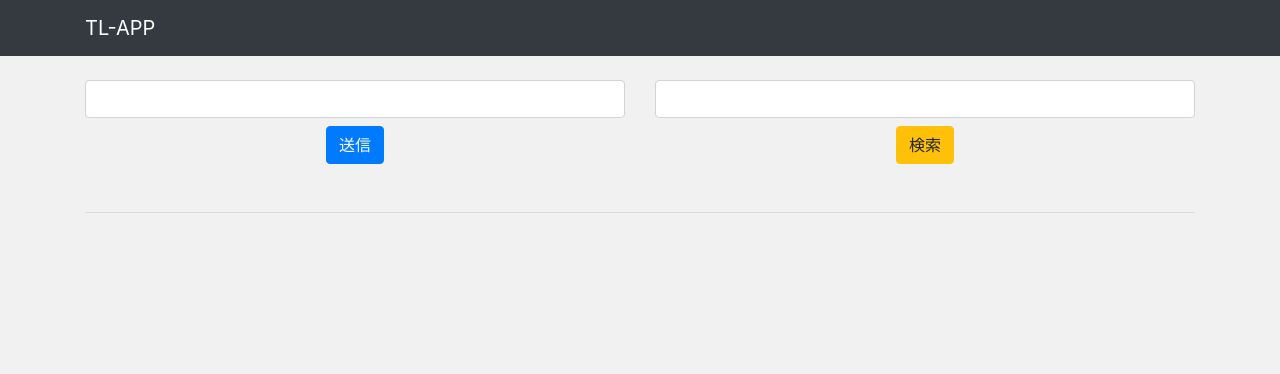
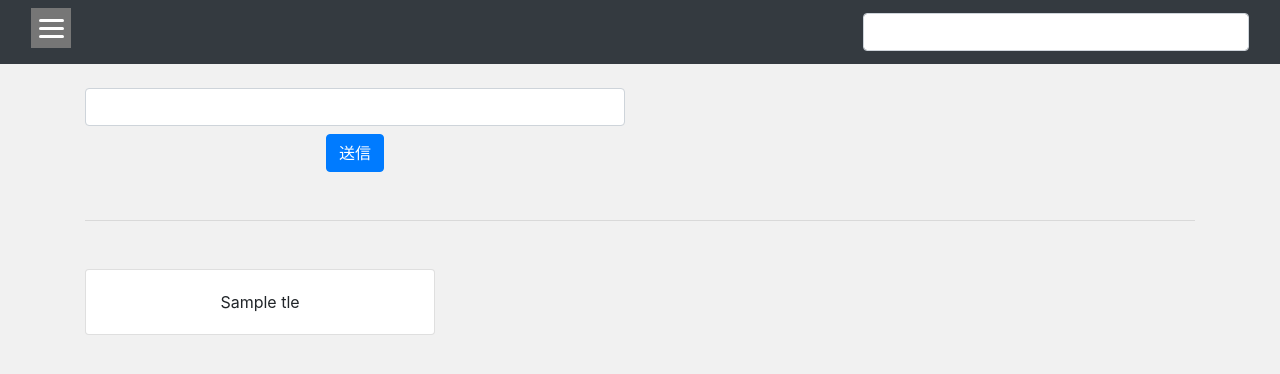
Before and after one commit to matsudakentarou/TL-App, a Django app: page / in a window 1280 px wide. Shown: the top 374 px of the page. Run offline with Django 4.2, Linux system fonts and the light colour scheme; tables that the repository leaves empty hold one stand-in row (values such as "Sample post"); some libraries are stand-ins or nearby versions.

Commit message:
making header

```diff
--- a/TL_app/static/css/style.css
+++ b/TL_app/static/css/style.css
@@ -14,3 +14,77 @@
       main {
 	flex: 1;
       }
+
+
+      .menu-btn {
+
+	  display: flex;
+	  height: 40px;
+	  width: 40px;
+	  justify-content: center;
+	  align-items: center;
+	  z-index: 90;
+	  background-color: #767676;
+      }
+      .menu-btn span,
+      .menu-btn span:before,
+      .menu-btn span:after {
+	  content: '';
+	  display: block;
+	  height: 3px;
+	  width: 25px;
+	  border-radius: 3px;
+	  background-color: #ffffff;
+	  position: absolute;
+      }
+      .menu-btn span:before {
+	  bottom: 8px;
+      }
+      .menu-btn span:after {
+	  top: 8px;
+      }
+      #menu-btn-check {
+	display: none;
+    }
+    .menu-content {
+	width: 100%;
+	height: 100%;
+	position: fixed;
+	top: 0;
+	left: 100%;
+	z-index: 80;
+	background-color: #3584bb;
+	transition: all 0.5s;
+    }
+    .menu-content ul {
+	padding: 70px 10px 0;
+    }
+    .menu-content ul li {
+	border-bottom: solid 1px #ffffff;
+	list-style: none;
+    }
+    .menu-content ul li a {
+	display: block;
+	width: 100%;
+	font-size: 15px;
+	box-sizing: border-box;
+	color:#ffffff;
+	text-decoration: none;
+	padding: 9px 15px 10px 0;
+	position: relative;
+    }
+    .menu-content ul li a::before {
+	content: "";
+	width: 7px;
+	height: 7px;
+	border-top: solid 2px #ffffff;
+	border-right: solid 2px #ffffff;
+	transform: rotate(45deg);
+	position: absolute;
+	right: 11px;
+	top: 16px;
+    }
+
+#menu-btn-check:checked ~ .menu-content {
+    left: 0;/*メニューを画面内へ*/
+}
--- a/TL_app/templates/app/base.html
+++ b/TL_app/templates/app/base.html
@@ -16,7 +16,31 @@
   <body>
     <nav class="navbar navbar-expand-lg navbar-dark bg-dark">
       <div class="container">
-        <a class="navbar-brand" href="/">TL-APP</a>
+        <div class="hamburger-menu">
+          <input type="checkbox" id="menu-btn-check">
+          <label for="menu-btn-check" class="menu-btn"><span></span></label>
+          <!--ここからメニュー-->
+        <div class="menu-content">
+          <ul>
+              <li>
+                  <a href="#">メニューリンク1</a>
+              </li>
+              <li>
+                  <a href="#">メニューリンク2</a>
+              </li>
+              <li>
+                  <a href="#">メニューリンク3</a>
+              </li>
+          </ul>
+      </div>
+      <!--ここまでメニュー-->
+        </div>
+      </div>
+      <div class="col-md-4">
+        <form id="search_tle">
+          {% csrf_token %}
+          <input class="form-control" type="text" id="search_title" />
+        </form>
       </div>
     </nav>
 
--- a/TL_app/templates/app/index.html
+++ b/TL_app/templates/app/index.html
@@ -2,29 +2,23 @@
 <div class="my-4 text-center">
   <div class="row">
     <div class="col-md-6 mb-4">
-      <form id="add_blog">
+      <form id="add_tle">
         {% csrf_token %}
         <input class="form-control" type="text" id="post_title" required />
         <button class="btn btn-primary mt-2" type="submit">送信</button>
       </form>
     </div>
 
-    <div class="col-md-6 mb-4">
-      <form id="search_blog">
-        {% csrf_token %}
-        <input class="form-control" type="text" id="search_title" />
-        <button class="btn btn-warning mt-2" type="submit">検索</button>
-      </form>
-    </div>
+
   </div>
 </div>
 <hr />
 <div class="my-5 text-center">
   <div class="row" id="posts">
-    {% for blog in blog_data %}
+    {% for tle in tle_data %}
     <div class="col-4 mb-3">
       <div class="card">
-        <div class="card-body">{{ blog.title }}</div>
+        <div class="card-body">{{ tle.title }}</div>
       </div>
     </div>
     {% endfor %}
@@ -48,8 +42,8 @@
   const csrftoken = getCookie('csrftoken')
 
   // 記事追加
-  const addBlog = document.getElementById('add_blog')
-  addBlog.addEventListener('submit', (e) => {
+  const addTLE = document.getElementById('add_tle')
+  addTLE.addEventListener('submit', (e) => {
     e.preventDefault()
     const url = '{% url "add" %}'
     const post_title = document.getElementById('post_title')
@@ -91,8 +85,8 @@
   })
 
   // 記事検索
-  const searchBlog = document.getElementById('search_blog')
-  searchBlog.addEventListener('submit', (e) => {
+  const searchTLE = document.getElementById('search_tle')
+  searchTLE.addEventListener('submit', (e) => {
     e.preventDefault()
     const url = '{% url "search" %}'
     const search_title = document.getElementById('search_title')
--- /dev/null
+++ b/TL_app/templates/app/timeline.html
@@ -0,0 +1,5 @@
+{% extends "app/base.html" %} {% block content %}
+
+
+
+{% endblock %} {% block extrajs %}
```
